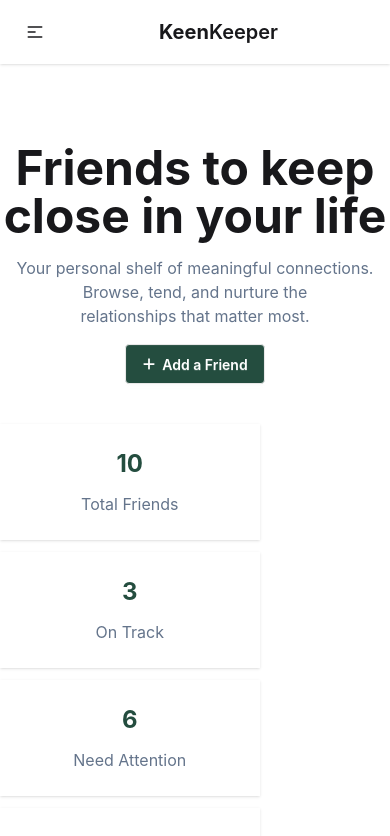
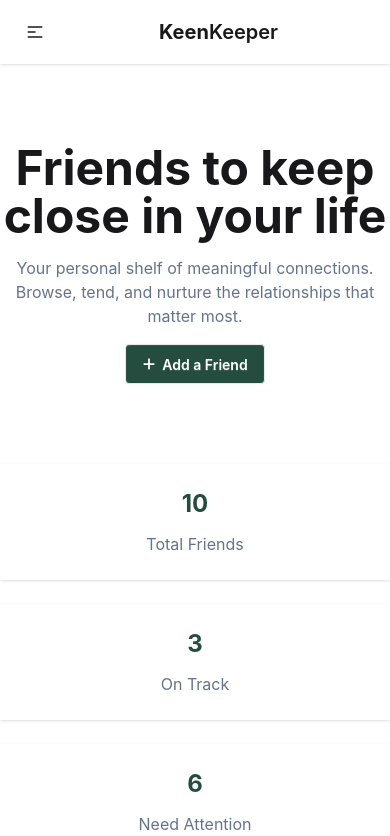
Before and after one commit to Hridrita/keen-keeper, a React (Vite) app: page / in a window 390 px wide. Shown: the top 836 px of the page. Built offline with nearby package versions, Linux system fonts and the light colour scheme.

Commit message:
added responsive to banner part

```diff
--- a/src/Home/Home.jsx
+++ b/src/Home/Home.jsx
@@ -8,11 +8,8 @@ const Home = () => {
         <h2 className="text-center font-bold text-5xl">
           Friends to keep close in your life
         </h2>
-        <p className="text-center text-[#64748bFF] my-4">
-          Your personal shelf of meaningful connections. Browse, tend, and
-          nurture the
-          <br />
-          relationships that matter most.
+        <p className="max-w-lg mx-auto text-center text-[#64748bFF] my-4">
+          Your personal shelf of meaningful connections. Browse, tend, and nurture the relationships that matter most.
         </p>
       </div>
       <div className="flex justify-center">
@@ -21,23 +18,23 @@ const Home = () => {
         </button>
       </div>
 
-      <div className="grid grid-cols-1 gap-3 md:grid-cols-4 my-10">
-        <div  className="bg-base-100 shadow-sm w-[259.5px] text-center p-6 space-y-3">
+      <div className="grid grid-cols-1 sm:grid-cols-2 lg:grid-cols-4 gap-6 my-20">
+        <div  className="bg-base-100 shadow-sm w-full text-center p-6 space-y-3">
           <h2 className="font-bold text-2xl text-[#244D3f]">10</h2>
           <p className="text-[#64748bFF]">Total Friends</p>
         </div>
 
-        <div className="bg-base-100 shadow-sm w-[259.5px] text-center p-6 space-y-3">
+        <div className="bg-base-100 shadow-sm w-full text-center p-6 space-y-3">
           <h2 className="font-bold text-2xl text-[#244D3f]">3</h2>
           <p className="text-[#64748bFF]">On Track</p>
         </div>
 
-        <div className="bg-base-100 shadow-sm w-[259.5px] text-center p-6 space-y-3">
+        <div className="bg-base-100 shadow-sm w-full text-center p-6 space-y-3">
           <h2 className="font-bold text-2xl text-[#244D3f]">6</h2>
           <p className="text-[#64748bFF]">Need Attention</p>
         </div>
 
-        <div className="bg-base-100 shadow-sm w-[259.5px] text-center p-6 space-y-3">
+        <div className="bg-base-100 shadow-sm w-full text-center p-6 space-y-3">
           <h2 className="font-bold text-2xl text-[#244D3f]">12</h2>
           <p className="text-[#64748bFF]">Interactions This Month</p>
         </div>
```
